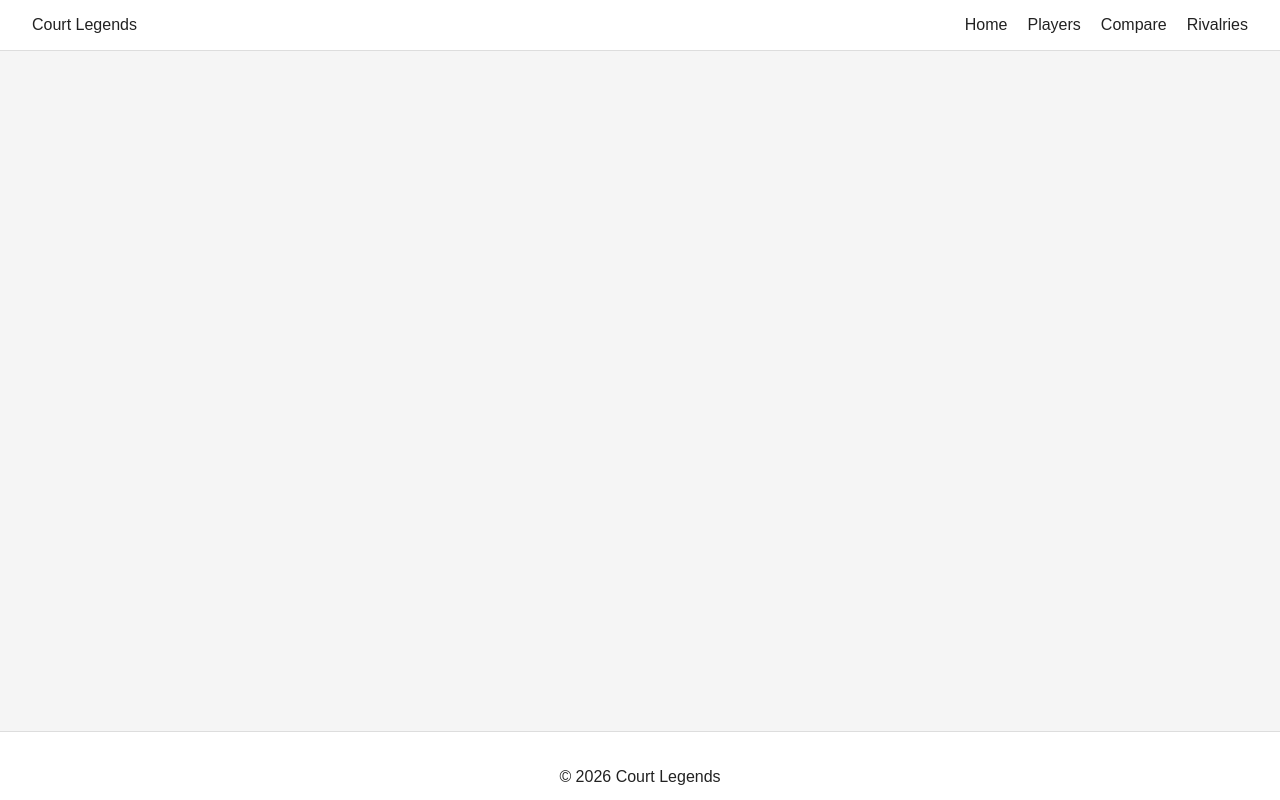
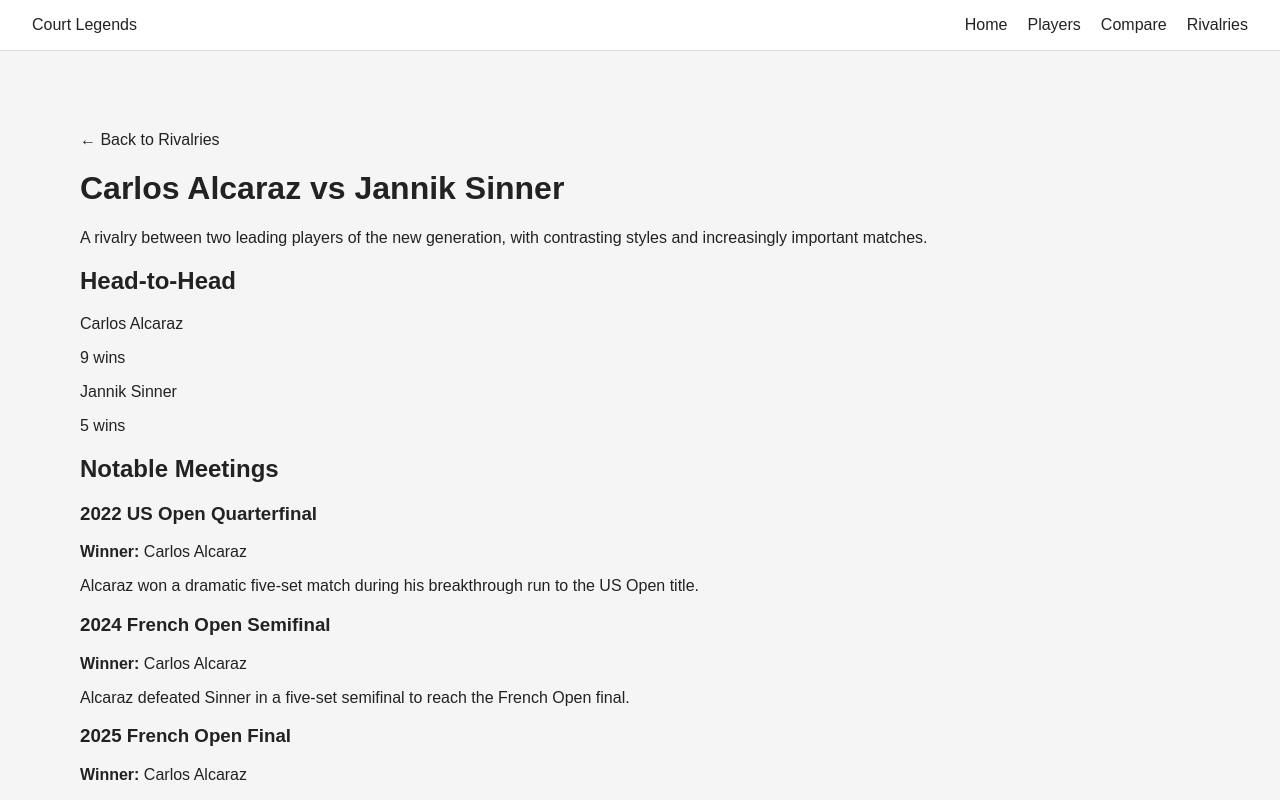
Before and after one commit to IS-PROJECT-2026/court-legends-165782, a React (Vite) app: page /rivalries/alcaraz-vs-sinner in a window 1280 px wide. Shown: the top 800 px of the page. Built offline with nearby package versions, Linux system fonts and the light colour scheme.

Commit message:
feat(rivalries): add rivalry detailed view

```diff
--- a/src/App.jsx
+++ b/src/App.jsx
@@ -8,6 +8,7 @@ import Players from './pages/Players'
 import Compare from './pages/Compare'
 import Rivalries from './pages/Rivalries'
 import PlayerProfile from './pages/PlayerProfile'
+import RivalryDetail from './pages/RivalryDetail'
 
 function App() {
   return (
@@ -18,13 +19,16 @@ function App() {
         <Routes>
           <Route path="/" element={<Home />} />
           <Route path="/players" element={<Players />} />
-          <Route path="/compare" element={<Compare />} />
-          <Route path="/rivalries" element={<Rivalries />} />
           <Route
             path="/players/:playerId"
             element={<PlayerProfile />}
           />
-
+          <Route path="/compare" element={<Compare />} />
+          <Route path="/rivalries" element={<Rivalries />} />
+          <Route
+            path="/rivalries/:rivalryId"
+            element={<RivalryDetail />}
+          />
         </Routes>
       </main>
 
--- /dev/null
+++ b/src/pages/RivalryDetail.jsx
@@ -0,0 +1,83 @@
+import { Link, useParams } from 'react-router-dom'
+import rivalries from '../data/rivalries'
+import players from '../data/players'
+
+function RivalryDetail() {
+  const { rivalryId } = useParams()
+
+  const rivalry = rivalries.find(
+    (item) => item.id === rivalryId
+  )
+
+  if (!rivalry) {
+    return (
+      <main>
+        <h1>Rivalry Not Found</h1>
+
+        <p>
+          The rivalry you are looking for does not exist.
+        </p>
+
+        <Link to="/rivalries">
+          Back to Rivalries
+        </Link>
+      </main>
+    )
+  }
+
+  const playerOne = players.find(
+    (player) => player.id === rivalry.playerOneId
+  )
+
+  const playerTwo = players.find(
+    (player) => player.id === rivalry.playerTwoId
+  )
+
+  return (
+    <main>
+      <Link to="/rivalries">
+        ← Back to Rivalries
+      </Link>
+
+      <h1>{rivalry.title}</h1>
+
+      <p>{rivalry.description}</p>
+
+      <section>
+        <h2>Head-to-Head</h2>
+
+        <div>
+            <Link to={`/players/${playerOne.id}`}>
+                {playerOne.name}
+            </Link>
+            <p>{rivalry.headToHead.playerOne} wins</p>
+        </div>
+
+        <div>
+            <Link to={`/players/${playerTwo.id}`}>
+                {playerTwo.name}
+            </Link>
+            <p>{rivalry.headToHead.playerTwo} wins</p>
+        </div>
+      </section>
+
+      <section>
+        <h2>Notable Meetings</h2>
+
+        {rivalry.notableMeetings.map((meeting, index) => (
+            <article key={index}>
+                <h3>{meeting.event}</h3>
+
+                <p>
+                    <strong>Winner:</strong> {meeting.winner}
+                </p>
+
+            <p>{meeting.description}</p>
+          </article>
+        ))}
+      </section>
+    </main>
+  )
+}
+
+export default RivalryDetail
```
